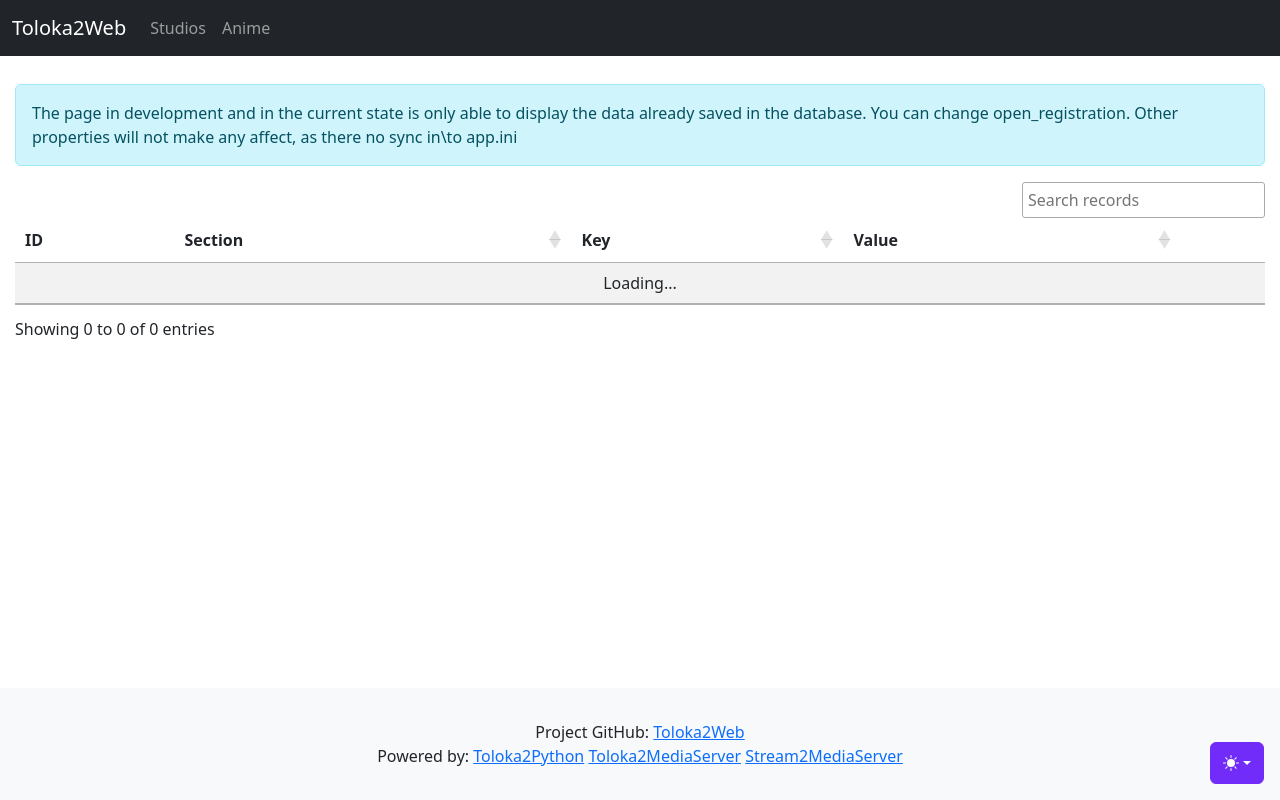
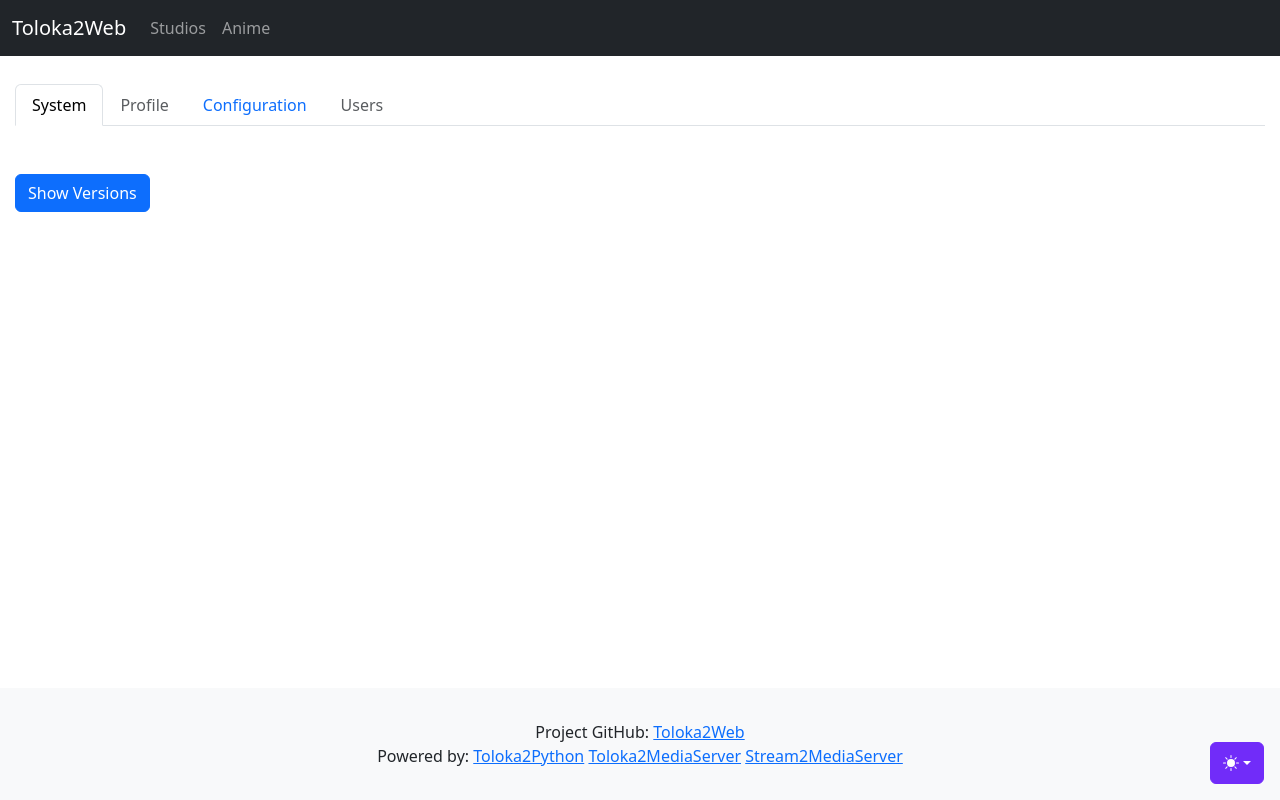
Before and after one commit to maksii/Toloka2Web, a Flask app: page /settings in a window 1280 px wide. Run offline with Flask 3, Linux system fonts and the light colour scheme; parts of the project's set-up code (start-up, migrations or seed data) failed here and were passed over; some libraries are stand-ins or nearby versions.

Commit message:
minor settings improvements

```diff
--- a/app/static/js/settings.js
+++ b/app/static/js/settings.js
@@ -166,4 +166,54 @@ $(document).ready(function() {
         });
     });
 
+    const showToastButton = document.getElementById('showToast');
+
+    showToastButton.addEventListener('click', () => {
+        fetch('/api/settings/versions')
+        .then(response => response.json())
+        .then(data => {
+            const formattedContent = formatContent(data);
+            showVersionToast("Installed Packages", formattedContent);
+        })
+        .catch(error => console.error('Error fetching version data:', error));
+        });
+
+        function showVersionToast(title, content) {
+            const toastContainer = document.querySelector('.toast-container');
+            const toastHTML = `
+                <div class="toast" role="alert" aria-live="assertive" aria-atomic="true" data-bs-autohide="false">
+                    <div class="toast-header">
+                        <strong class="me-auto">${title}</strong>
+                        <button type="button" class="btn-close" data-bs-dismiss="toast" aria-label="Close"></button>
+                    </div>
+                    <div class="toast-body">
+                        ${content}
+                    </div>
+                </div>
+            `;
+            toastContainer.insertAdjacentHTML('beforeend', toastHTML);
+            const toastElement = new bootstrap.Toast(toastContainer.lastElementChild);
+            toastElement.show();
+
+            toastContainer.lastElementChild.addEventListener('hidden.bs.toast', function () {
+                localStorage.setItem('lastCheckedVersion', currentVersion);
+            });
+        }
+
+        function formatContent(data) {
+            let contentHTML = '<ol class="list-group list-group-numbered">';
+            for (const [key, value] of Object.entries(data)) {
+                contentHTML += `
+                    <li class="list-group-item d-flex justify-content-between align-items-start">
+                        <div class="ms-2 me-auto">
+                            <div class="fw-bold">${key}</div>
+                            ${key}
+                        </div>
+                        <span class="badge text-bg-primary rounded-pill">${value}</span>
+                    </li>
+                `;
+            }
+            contentHTML += '</ol>';
+            return contentHTML;
+        }
 });
--- a/app/templates/settings.html
+++ b/app/templates/settings.html
@@ -9,11 +9,42 @@
 <!-- Begin page content -->
 <main class="flex-shrink-0">
     <div class="container-fluid">
+        <ul class="nav nav-tabs" id="myTab" role="tablist">
+            <li class="nav-item" role="presentation">
+              <button class="nav-link active" id="system-tab" data-bs-toggle="tab" data-bs-target="#system-tab-pane" type="button" role="tab" aria-controls="system-tab-pane" aria-selected="true">System</button>
+            </li>
+            <li class="nav-item" role="presentation">
+              <button class="nav-link" id="profile-tab" data-bs-toggle="tab" data-bs-target="#profile-tab-pane" type="button" role="tab" aria-controls="profile-tab-pane" aria-selected="false" disabled>Profile</button>
+            </li>
+            <li class="nav-item" role="presentation">
+              <button class="nav-link" id="configuration-tab" data-bs-toggle="tab" data-bs-target="#configuration-tab-pane" type="button" role="tab" aria-controls="configuration-tab-pane" aria-selected="false">Configuration</button>
+            </li>
+            <li class="nav-item" role="presentation">
+              <button class="nav-link" id="users-tab" data-bs-toggle="tab" data-bs-target="#users-tab-pane" type="button" role="tab" aria-controls="users-tab-pane" aria-selected="false" disabled>Users</button>
+            </li>
+          </ul>
+          <div class="tab-content" id="myTabContent">
+            <div class="tab-pane fade show active" id="system-tab-pane" role="tabpanel" aria-labelledby="system-tab" tabindex="0">
+                <div class="row">
+                    <div class="mt-5">
+                        <button type="button" class="btn btn-primary" id="showToast">Show Versions</button>
+                    </div>
+
+                    <!-- Positioning Toast at bottom-right -->
+                    <div class="position-fixed bottom-0 end-0 p-3 toast-container" style="z-index: 11">
+                        <!-- Toasts will be dynamically inserted here -->
+                    </div>
+                </div>
+
+            </div>
+            <div class="tab-pane fade" id="profile-tab-pane" role="tabpanel" aria-labelledby="profile-tab" tabindex="0">...</div>
+            <div class="tab-pane fade" id="configuration-tab-pane" role="tabpanel" aria-labelledby="configuration-tab" tabindex="0">
                 <div class="row">
                     <div class="col">
                         <div class="alert alert-info" role="alert">
                             The page in development and in the current state is only able to display the data already saved in the database. You can change open_registration. Other properties will not make any affect, as there no sync in\to app.ini
                         </div>
+
                     </div>
                 </div>
             <div class="row">
@@ -22,6 +53,10 @@
                     </table>
                 </div>
             </div>
+
+            </div>
+            <div class="tab-pane fade" id="users-tab-pane" role="tabpanel" aria-labelledby="users-tab" tabindex="0">...</div>
+          </div>
 </div>
 </main>
 {% endblock %}
--- a/requirements.txt
+++ b/requirements.txt
@@ -10,3 +10,4 @@ Flask-WTF
 SQLAlchemy
 requests
 configparser
+setuptools
```
Also changed, not shown: app/routes/settings.py (+14 -0 lines), app/services/route_service.py (+31 -0 lines). Lines whose indentation alone changed are shown as unchanged.
